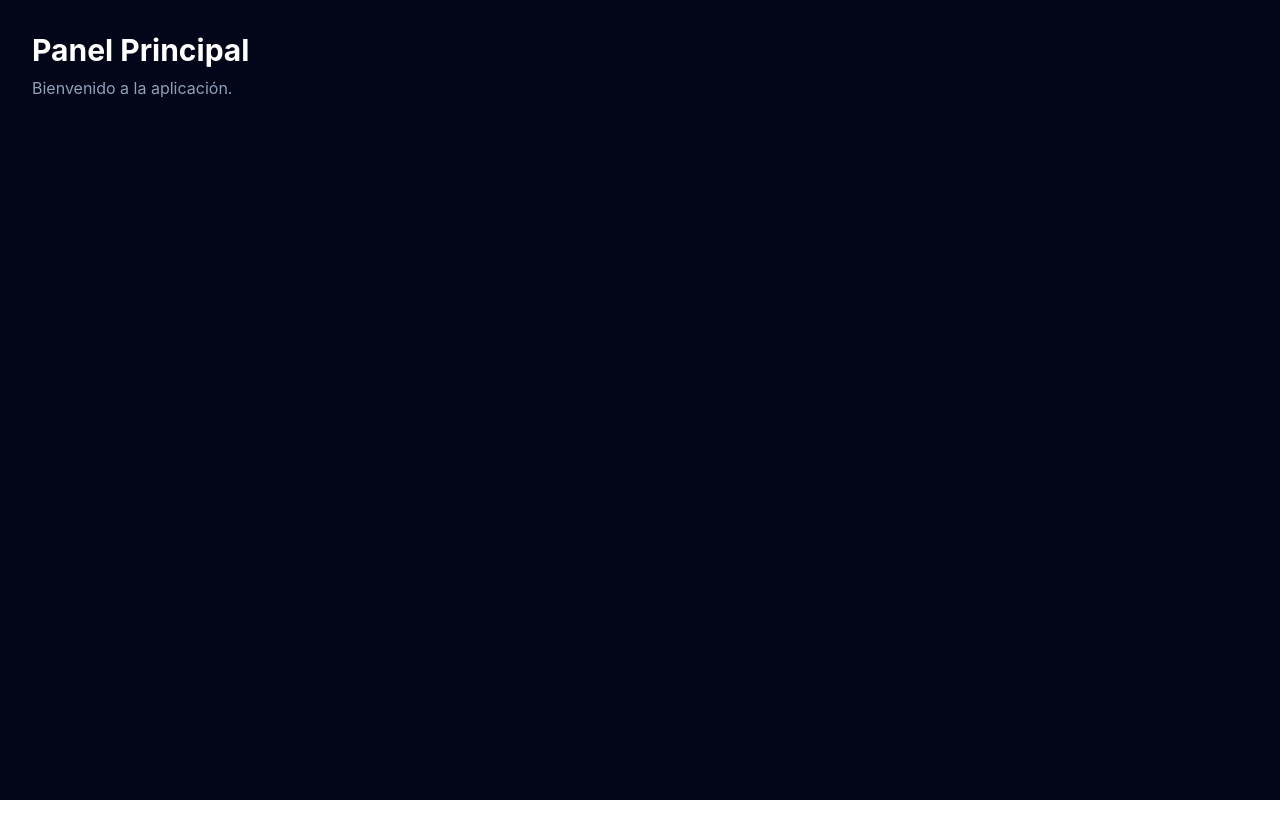
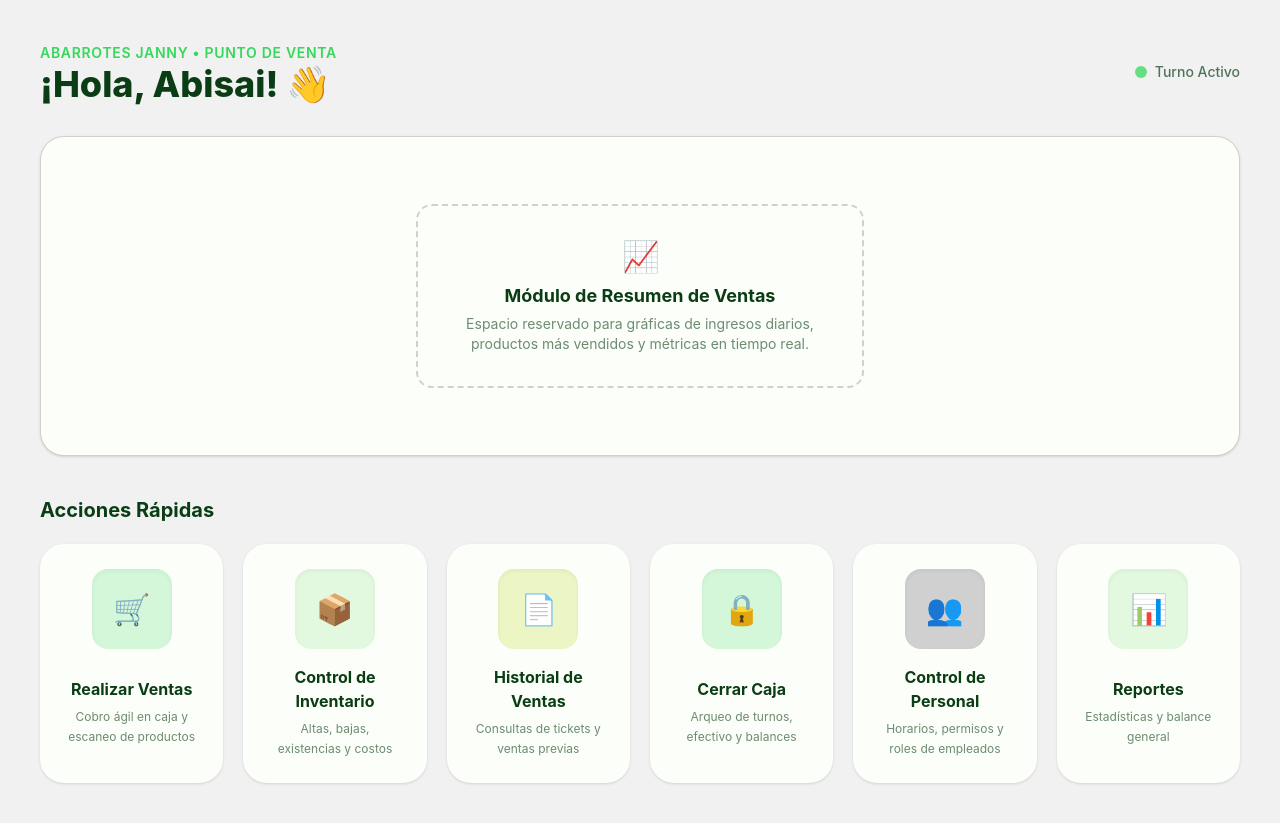
Before and after one commit to RuiloAbyss/VeraciPoint, a React (Vite) app: page /dashboard in a window 1280 px wide. Before the commit the page ends 800 px from the top, so only its background shows below. Built offline with nearby package versions, Linux system fonts and the light colour scheme.

Commit message:
Dashboard Design

```diff
--- a/src/pages/access/Dashboard.tsx
+++ b/src/pages/access/Dashboard.tsx
@@ -1,9 +1,125 @@
-// src/pages/Dashboard.tsx
+// src/pages/access/Dashboard.tsx
+import { useState } from "react";
+
+interface ActionCard {
+  id: string;
+  title: string;
+  description: string;
+  iconBg: string;
+  // Puedes reemplazar este placeholder por componentes de íconos (como Lucide-React) o etiquetas <img>
+  iconPlaceholder: string;
+}
+
 export function Dashboard() {
+  // Estado local para el nombre del usuario (ideal para conectar a Rust o context de auth más adelante)
+  const [userName] = useState("Abisai");
+
+  const menuActions: ActionCard[] = [
+    {
+      id: "ventas",
+      title: "Realizar Ventas",
+      description: "Cobro ágil en caja y escaneo de productos",
+      iconBg: "bg-primary/20 text-primary",
+      iconPlaceholder: "🛒",
+    },
+    {
+      id: "inventario",
+      title: "Control de Inventario",
+      description: "Altas, bajas, existencias y costos",
+      iconBg: "bg-secondary/30 text-on-bg",
+      iconPlaceholder: "📦",
+    },
+    {
+      id: "historial",
+      title: "Historial de Ventas",
+      description: "Consultas de tickets y ventas previas",
+      iconBg: "bg-tertiary/25 text-on-bg",
+      iconPlaceholder: "📄",
+    },
+    {
+      id: "corte",
+      title: "Cerrar Caja",
+      description: "Arqueo de turnos, efectivo y balances",
+      iconBg: "bg-primary/20 text-primary",
+      iconPlaceholder: "🔒",
+    },
+    {
+      id: "personal",
+      title: "Control de Personal",
+      description: "Horarios, permisos y roles de empleados",
+      iconBg: "bg-surface-3 text-on-bg",
+      iconPlaceholder: "👥",
+    },
+    {
+      id: "reportes",
+      title: "Reportes",
+      description: "Estadísticas y balance general",
+      iconBg: "bg-secondary/30 text-on-bg",
+      iconPlaceholder: "📊",
+    },
+  ];
+
   return (
-    <div className="min-h-screen bg-slate-950 p-8 text-white">
-      <h1 className="text-3xl font-bold">Panel Principal</h1>
-      <p className="text-slate-400 mt-2">Bienvenido a la aplicación.</p>
+    <div className="min-h-screen w-full bg-surface-2 p-6 lg:p-10 text-on-bg">
+      {/* 1. Header: Saludo dinámico y marca */}
+      <header className="mb-8 flex flex-col justify-between gap-2 sm:flex-row sm:items-center">
+        <div>
+          <span className="text-sm font-semibold tracking-wider text-primary uppercase">
+            Abarrotes Janny • Punto de Venta
+          </span>
+          <h1 className="text-3xl font-extrabold text-on-bg lg:text-4xl">
+            ¡Hola, {userName}! 👋
+          </h1>
+        </div>
+        <div className="flex items-center gap-2">
+          <span className="h-3 w-3 rounded-full bg-primary animate-pulse" />
+          <span className="text-sm font-medium text-on-bg/70">Turno Activo</span>
+        </div>
+      </header>
+
+      {/* 2. Gran contenedor superior reservado para el "Resumen de Ventas" */}
+      <section className="mb-10 w-full min-h-[260px] lg:min-h-[320px] rounded-3xl border border-surface-3 bg-surface-1 p-8 shadow-sm flex flex-col justify-center items-center text-center">
+        <div className="rounded-2xl border-2 border-dashed border-surface-3 p-8 max-w-md w-full">
+          <span className="text-3xl block mb-2">📈</span>
+          <h3 className="text-lg font-bold text-on-bg">
+            Módulo de Resumen de Ventas
+          </h3>
+          <p className="mt-1 text-sm text-on-bg/60">
+            Espacio reservado para gráficas de ingresos diarios, productos más vendidos y métricas en tiempo real.
+          </p>
+        </div>
+      </section>
+
+      {/* 3. Grid de tarjetas tipo cápsula */}
+      <section>
+        <h2 className="mb-5 text-xl font-bold text-on-bg">Acciones Rápidas</h2>
+        <div className="grid grid-cols-1 gap-5 sm:grid-cols-2 md:grid-cols-3 lg:grid-cols-6">
+          {menuActions.map((action) => (
+            <button
+              key={action.id}
+              onClick={() => console.log(`Acción seleccionada: ${action.title}`)}
+              className="group flex flex-col items-center justify-between rounded-3xl border border-white/60 bg-surface-1 p-6 shadow-sm hover:shadow-xl hover:border-primary/50 transition-all duration-300 text-center cursor-pointer hover:-translate-y-1.5"
+            >
+              {/* Espacio superior redondeado para alojar ícono o imagen */}
+              <div
+                className={`mb-4 flex h-20 w-20 items-center justify-center rounded-2xl ${action.iconBg} text-3xl shadow-inner group-hover:scale-110 transition-transform duration-300`}
+              >
+                {action.iconPlaceholder}
+              </div>
+
+              {/* Textos informativos de la cápsula */}
+              <div className="flex flex-col flex-grow justify-center">
+                <h3 className="text-base font-bold text-on-bg group-hover:text-primary transition-colors">
+                  {action.title}
+                </h3>
+                <p className="mt-1.5 text-xs text-on-bg/60 leading-relaxed">
+                  {action.description}
+                </p>
+              </div>
+            </button>
+          ))}
+        </div>
+      </section>
     </div>
   );
 }
```
